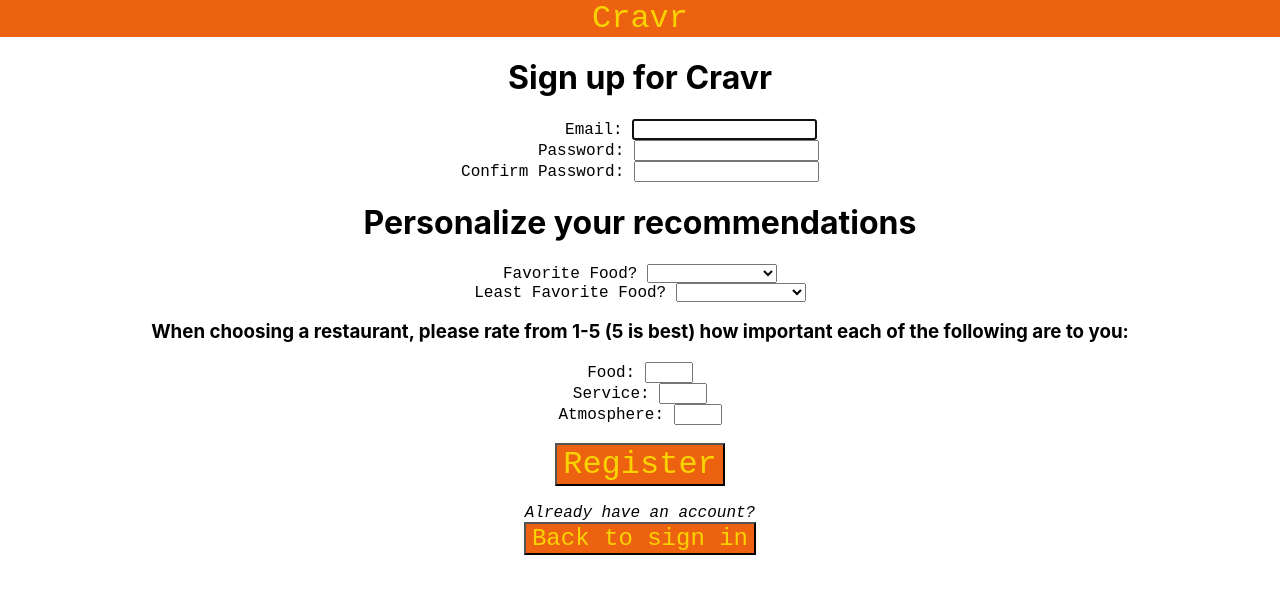
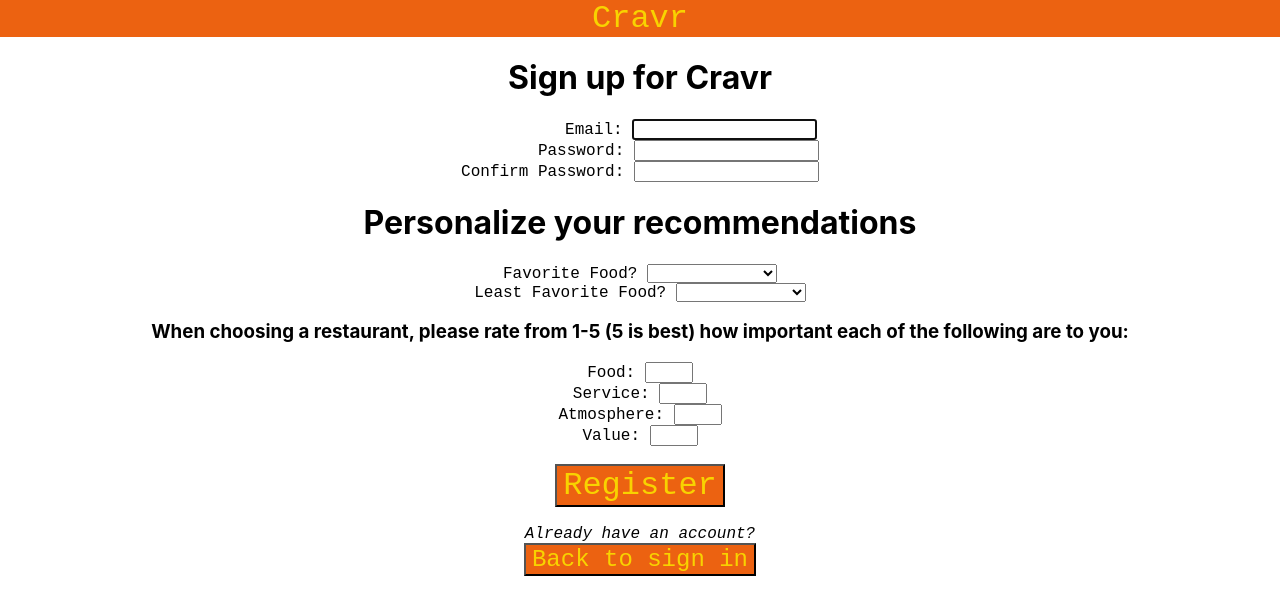
Before and after one commit to bhgottfried/Cravr, a React (Create React App) app in the folder frontend/: page /Register in a window 1280 px wide. Shown: the top 614 px of the page. Built offline with nearby package versions, Linux system fonts and the light colour scheme.

Commit message:
Add extra init quiz question I thought of

```diff
--- a/frontend/src/Register.js
+++ b/frontend/src/Register.js
@@ -15,6 +15,7 @@ export default function Register() {
 	const [atmos, setAtmos] = useState("");
 	const [serv, setServ] = useState("");
 	const [food, setFood] = useState("");
+	const [value, setValue] = useState("");
 	const cookies = new Cookies();
 
 	const history = useHistory();
@@ -28,7 +29,7 @@ export default function Register() {
 			alert("Error: Passwords must match!");
 			return;
 		}
-		if(fav==="" || leastfav==="" || atmos==="" || serv==="" || food===""){
+		if(fav==="" || leastfav==="" || atmos==="" || serv==="" || food==="" || value===""){
 			alert("Error: Quiz responses must not be blank")
 			return;
 		}
@@ -44,7 +45,8 @@ export default function Register() {
 				"leastFavorite": leastfav,
 				"food": food,
 				"service": serv,
-				"atmosphere": atmos
+				"atmosphere": atmos,
+				"value": value
 			}))
 		}).then(response => response.json())
 		.then(response => {
@@ -182,6 +184,12 @@ export default function Register() {
 							as="input" type="number" min="1" max="5" onChange={(e) => setAtmos(e.target.value)} value={atmos}>
 						</Form.Control>
 					</Form.Group>
+					<Form.Group>
+						<Form.Label>Value: </Form.Label>
+						<Form.Control
+							as="input" type="number" min="1" max="5" onChange={(e) => setValue(e.target.value)} value={value}>
+						</Form.Control>
+					</Form.Group>
 					<br/>
 					<div name="login" className="register">
 						<button renderas="button" className="primary-button">
```
